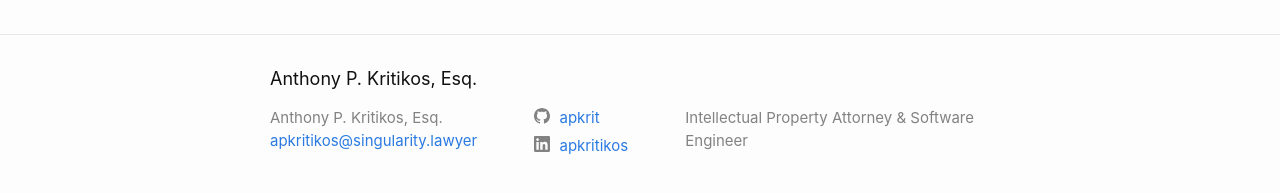
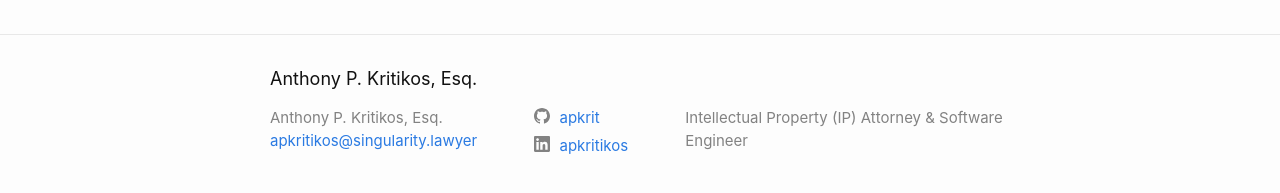
Before and after one commit to apkrit/apkrit.github.io, a Jekyll site: the page built from index.md, in a window 1280 px wide. Shown: the part 683-876 px from the top of the page. Built offline with Jekyll 4.4.1, drawn with Linux system fonts in a browser that asks for light colours.

```diff
--- a/_config.yml
+++ b/_config.yml
@@ -16,7 +16,7 @@
 title: Anthony P. Kritikos, Esq.
 email: apkritikos@singularity.lawyer
 description: >- # this means to ignore newlines until "baseurl:"
-  Intellectual Property Attorney & Software Engineer
+  Intellectual Property (IP) Attorney & Software Engineer
 baseurl: "/" # the subpath of your site, e.g. /blog
 url: "https://singularity.lawyer" # the base hostname & protocol for your site, e.g. http://example.com
 # twitter_username:
--- a/_sass/minima/_layout.scss
+++ b/_sass/minima/_layout.scss
@@ -100,7 +100,9 @@
   }
 }
 
-.home {background-image: url(/assets/images/img1.jpg);}
+.home {
+  background-image: url(/assets/images/img1.jpg);
+}
 
 
 /**
```
